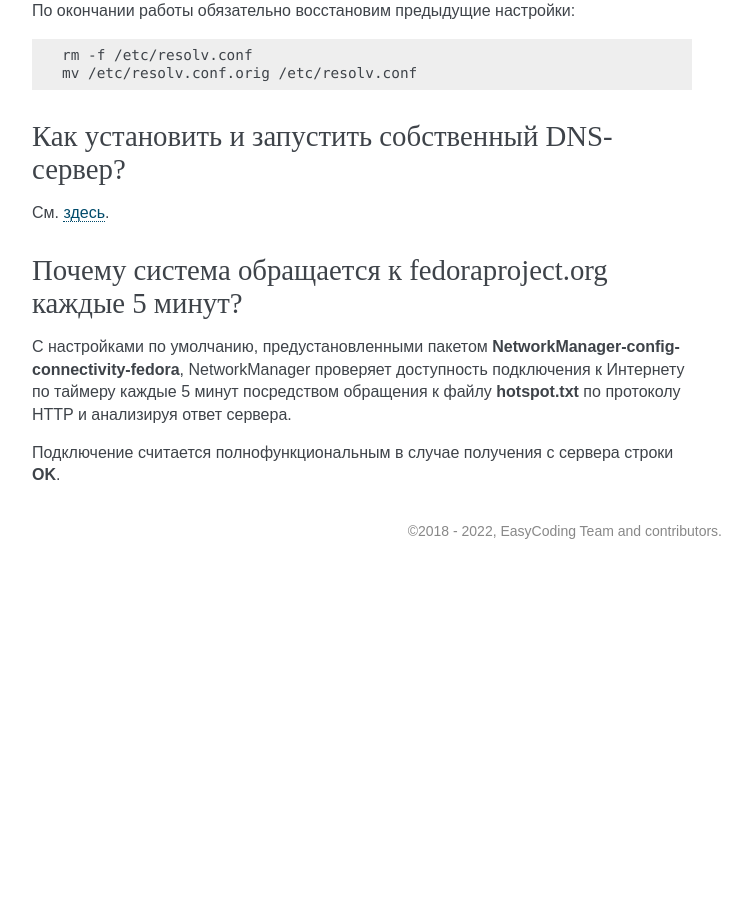
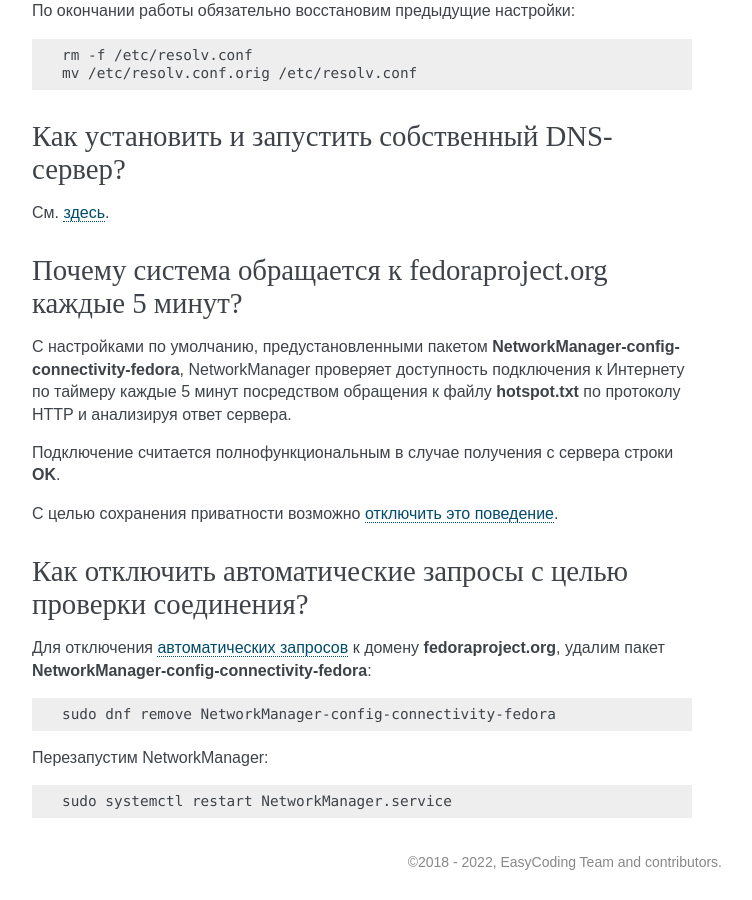
Before and after one commit to RussianFedora/FAQ, a Sphinx documentation site: the page built from source/networking.rst, in a window 1280 px wide and 900 px high, scrolled down 13568 px. Shown: the whole window, without its empty margins (388-1140 px from the left). Built offline with Sphinx 7.4.7, drawn with Linux system fonts in a browser that asks for light colours; comment, search, counter and statistics services are not loaded; before the commit the page ends 14137 px from its top, so only the background shows below that; some of the changed text lies outside the part shown.

Commit message:
Added a new question nm-connectivity-disable.

```diff
--- a/source/networking.rst
+++ b/source/networking.rst
@@ -780,3 +780,23 @@
 С настройками по умолчанию, предустановленными пакетом **NetworkManager-config-connectivity-fedora**, NetworkManager проверяет доступность подключения к Интернету по таймеру каждые 5 минут посредством обращения к файлу **hotspot.txt** по протоколу HTTP и анализируя ответ сервера.
 
 Подключение считается полнофункциональным в случае получения с сервера строки **OK**.
+
+С целью сохранения приватности возможно :ref:`отключить это поведение <nm-connectivity-disable>`.
+
+.. index:: network, ping, connectivity, privacy
+.. _nm-connectivity-disable:
+
+Как отключить автоматические запросы с целью проверки соединения?
+=====================================================================
+
+Для отключения :ref:`автоматических запросов <nm-connectivity-check>` к домену **fedoraproject.org**, удалим пакет **NetworkManager-config-connectivity-fedora**:
+
+.. code-block:: text
+
+    sudo dnf remove NetworkManager-config-connectivity-fedora
+
+Перезапустим NetworkManager:
+
+.. code-block:: text
+
+    sudo systemctl restart NetworkManager.service
```
